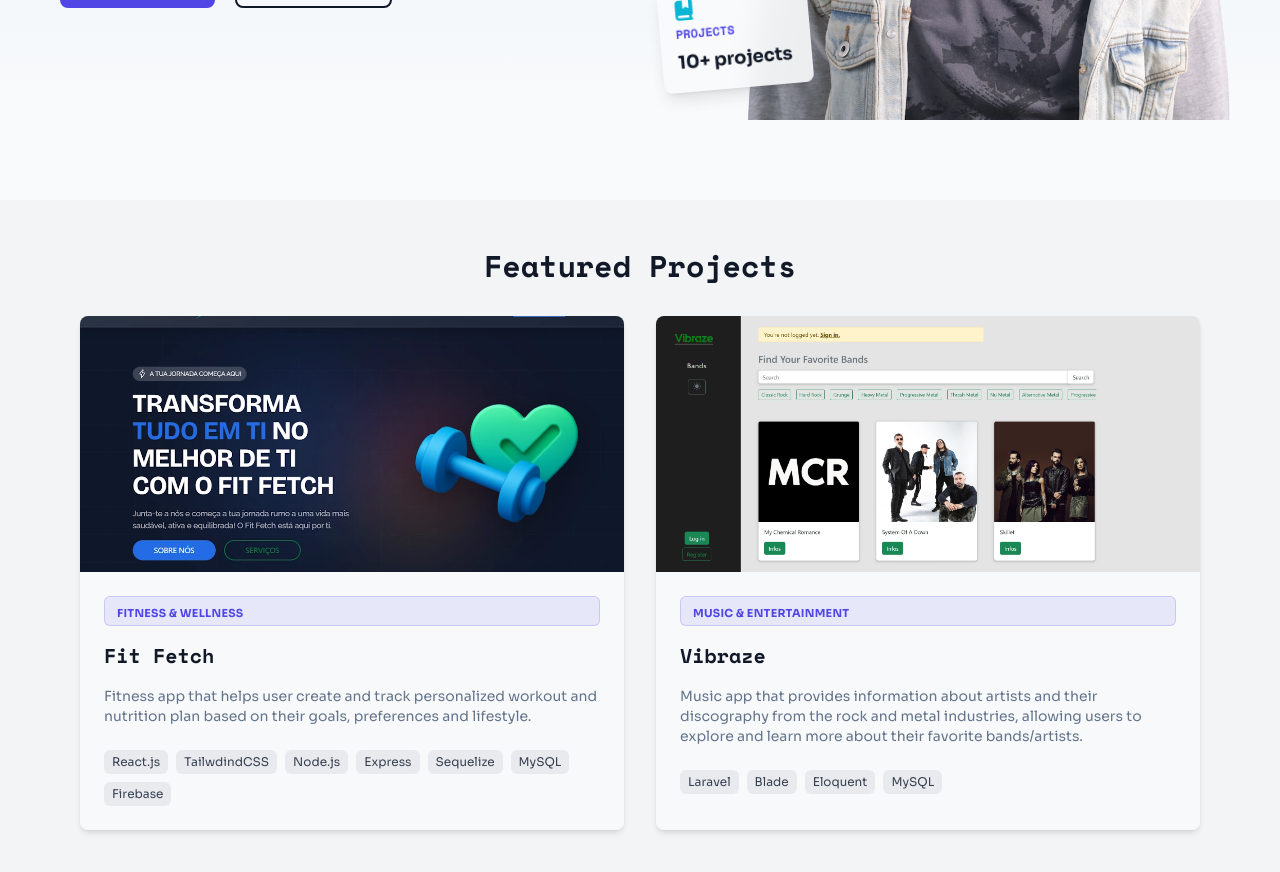
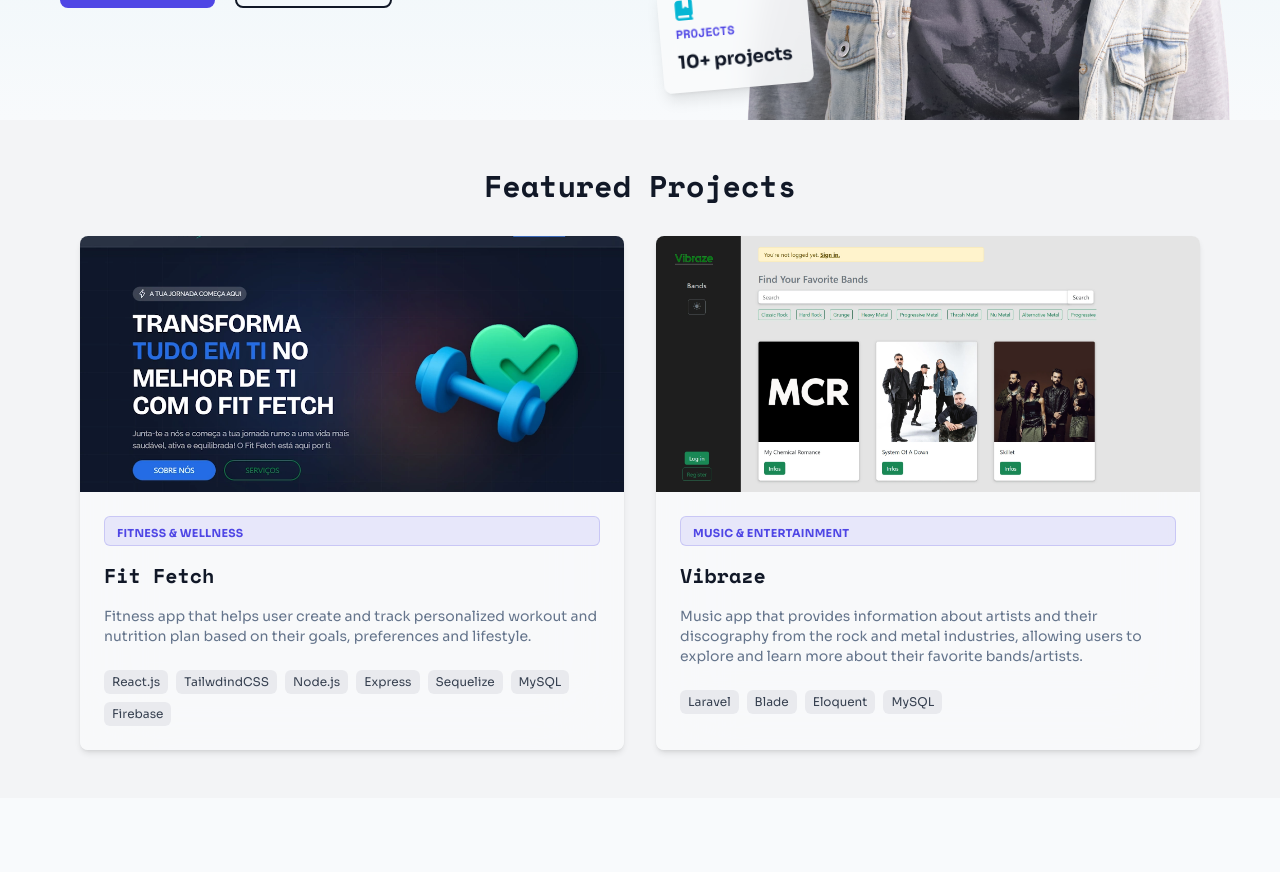
Before and after one commit to leonardojpires/personal-website, a React (Vite) app: page / in a window 1280 px wide. Shown: the part 680-1552 px from the top of the page. After the commit the page ends 1478 px from the top, so only its background shows below. Built offline with nearby package versions, Linux system fonts and the light colour scheme.

Commit message:
fixed background inconsistensies

```diff
--- a/src/layouts/Featured Projects/index.css
+++ b/src/layouts/Featured Projects/index.css
@@ -1,7 +1,7 @@
 @import "tailwindcss";
 
 .featured-projects-section {
-    @apply flex flex-col items-center justify-center mt-20 py-12 bg-gray-100;
+    @apply flex flex-col items-center justify-center py-12 bg-gray-100;
 }
 
 .featured-projects-title {
--- a/src/layouts/Hero/Hero.jsx
+++ b/src/layouts/Hero/Hero.jsx
@@ -6,7 +6,7 @@
 
 export default function Hero() {
   return (
-    <section className="pt-30 lg:pt-30 bg-linear-to-t from-(--gray-50) to-(--color-secondary)/20 flex justify-center min-h-screen">
+    <section className="pt-30 lg:pt-30 bg-linear-to-t from-(--light) to-(--color-secondary)/20 flex justify-center min-h-screen">
       <div className="hero-section px-5">
 
         <div className="w-full md:w-1/2">
--- a/src/layouts/Hero/index.css
+++ b/src/layouts/Hero/index.css
@@ -9,7 +9,7 @@
 }
 
 .hero-buttons > button:first-child {
-    @apply bg-(--color-primary) px-6 py-4 rounded-lg cursor-pointer transition-transform duration-300 ease-in-out;
+    @apply bg-(--color-primary) text-(--gray-50) px-6 py-4 rounded-lg cursor-pointer transition-transform duration-300 ease-in-out;
 }
 
 .hero-buttons > button:last-child {
--- a/src/pages/Home/index.css
+++ b/src/pages/Home/index.css
@@ -1,5 +1,5 @@
 @import "tailwindcss";
 
 body {
-  @apply bg-[var(--light)] text-white;
+  @apply bg-(--light);
 }
```
